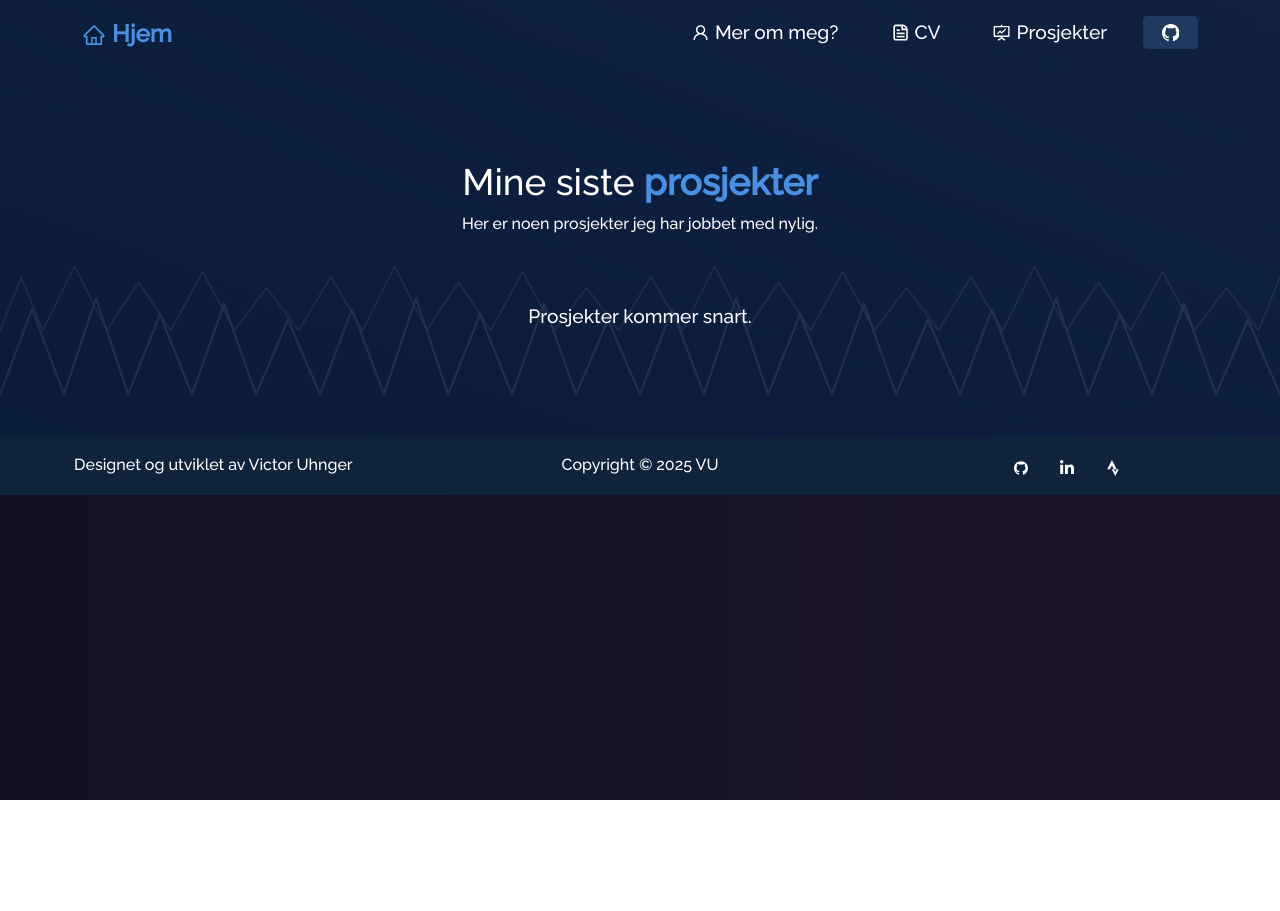
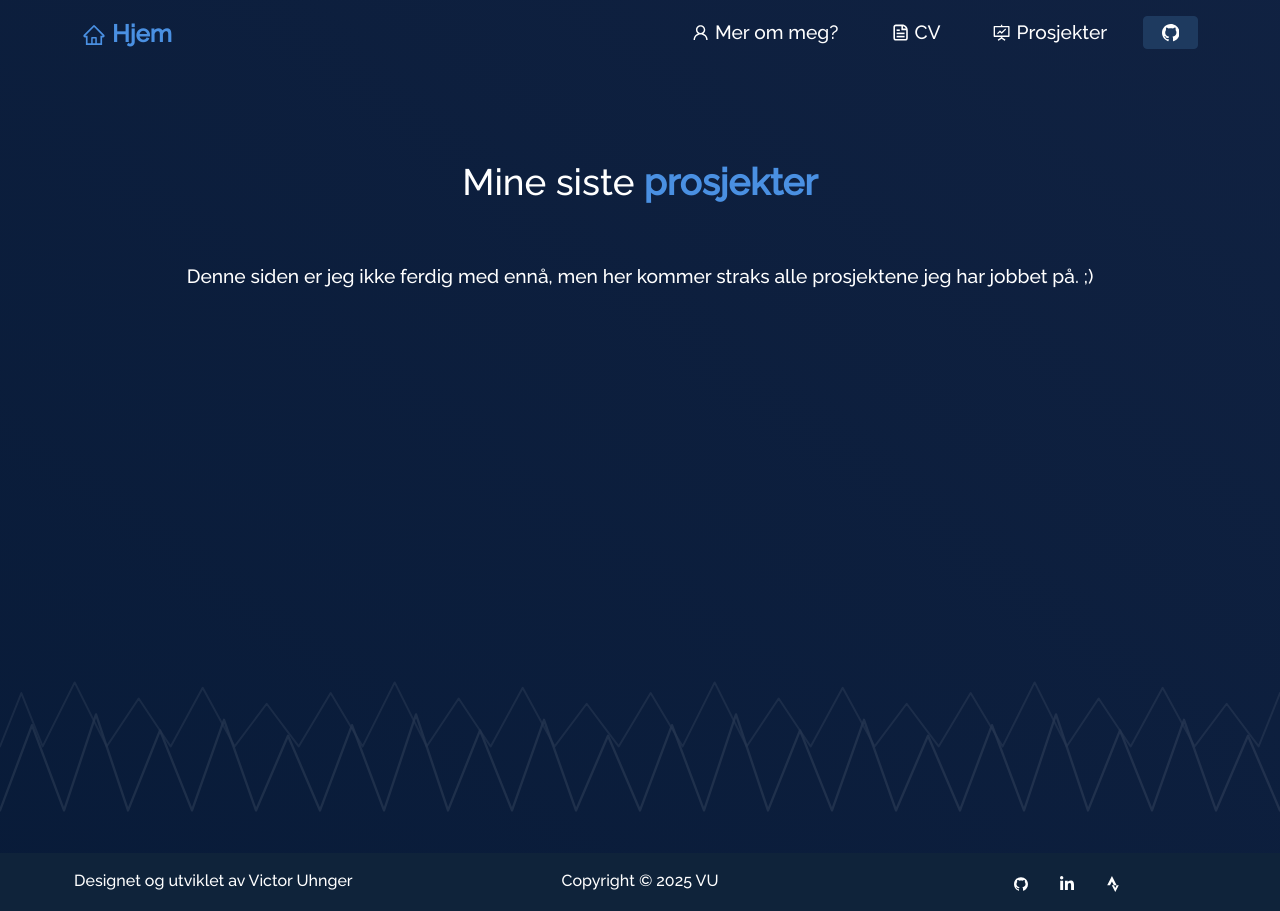
Before and after one commit to vuhnger/vuhnger.github.io, a React (Create React App) app: page /project in a window 1280 px wide. Before the commit the page ends 800 px from the top, so only its background shows below. Built offline with nearby package versions, Linux system fonts and the light colour scheme.

Commit message:
ui plishing, update favicon

```diff
--- a/public/index.html
+++ b/public/index.html
@@ -3,7 +3,7 @@
 
 <head>
   <meta charset="utf-8" />
-  <link rel="icon" href="%PUBLIC_URL%/favicon.png" />
+  <link rel="icon" href="%PUBLIC_URL%/vu.svg" />
   <meta name="viewport" content="width=device-width, initial-scale=1" />
   <meta name="theme-color" content="#000000" />
   <meta name="description" content="Web site created using create-react-app" />
--- a/src/components/Projects/Projects.tsx
+++ b/src/components/Projects/Projects.tsx
@@ -29,14 +29,30 @@ const Projects: React.FC = () => {
         <h1 className="project-heading">
           Mine siste <strong className="purple">prosjekter </strong>
         </h1>
-        <p style={{ color: "white" }}>
-          Her er noen prosjekter jeg har jobbet med nylig.
-        </p>
         <Row style={{ justifyContent: "center", paddingBottom: "10px" }}>
           <Col md={12} style={{ textAlign: "center", padding: "50px" }}>
             <p style={{ color: "white", fontSize: "1.2em" }}>
-              Prosjekter kommer snart.
+Denne siden er jeg ikke ferdig med ennå, men her kommer straks alle prosjektene jeg har jobbet på. ;)
             </p>
+            <br />
+            <br />
+            <br />
+            <br />
+            <br />
+            <br />
+            <br />
+            <br />
+            <br />
+            <br />
+            <br />
+            <br />
+            <br />
+            <br />
+            <br />
+            <br />
+            <br />
+            <br />
+            <br />
           </Col>
         </Row>
       </Container>
```
Also changed, not shown: public/vu.svg (added).
